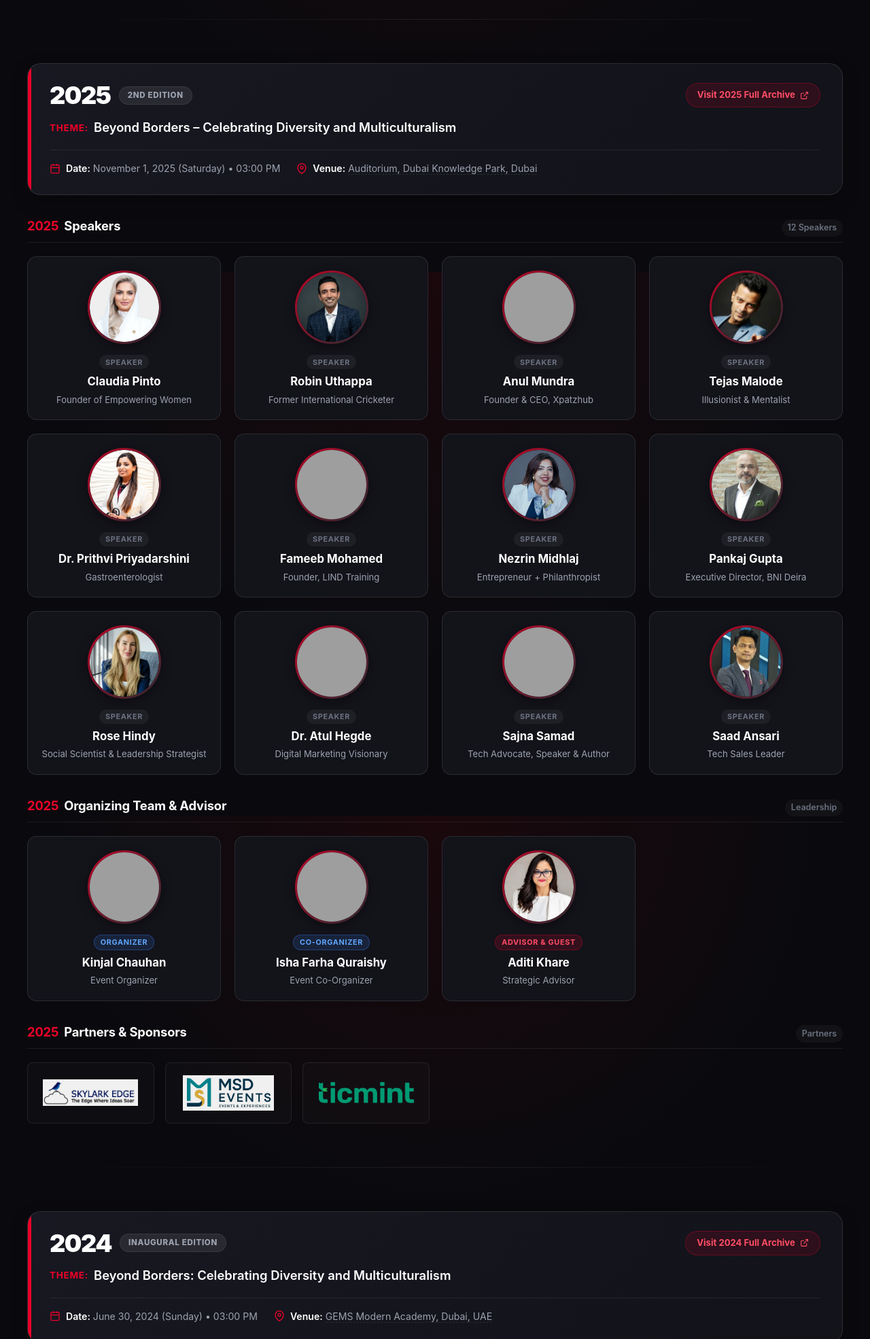
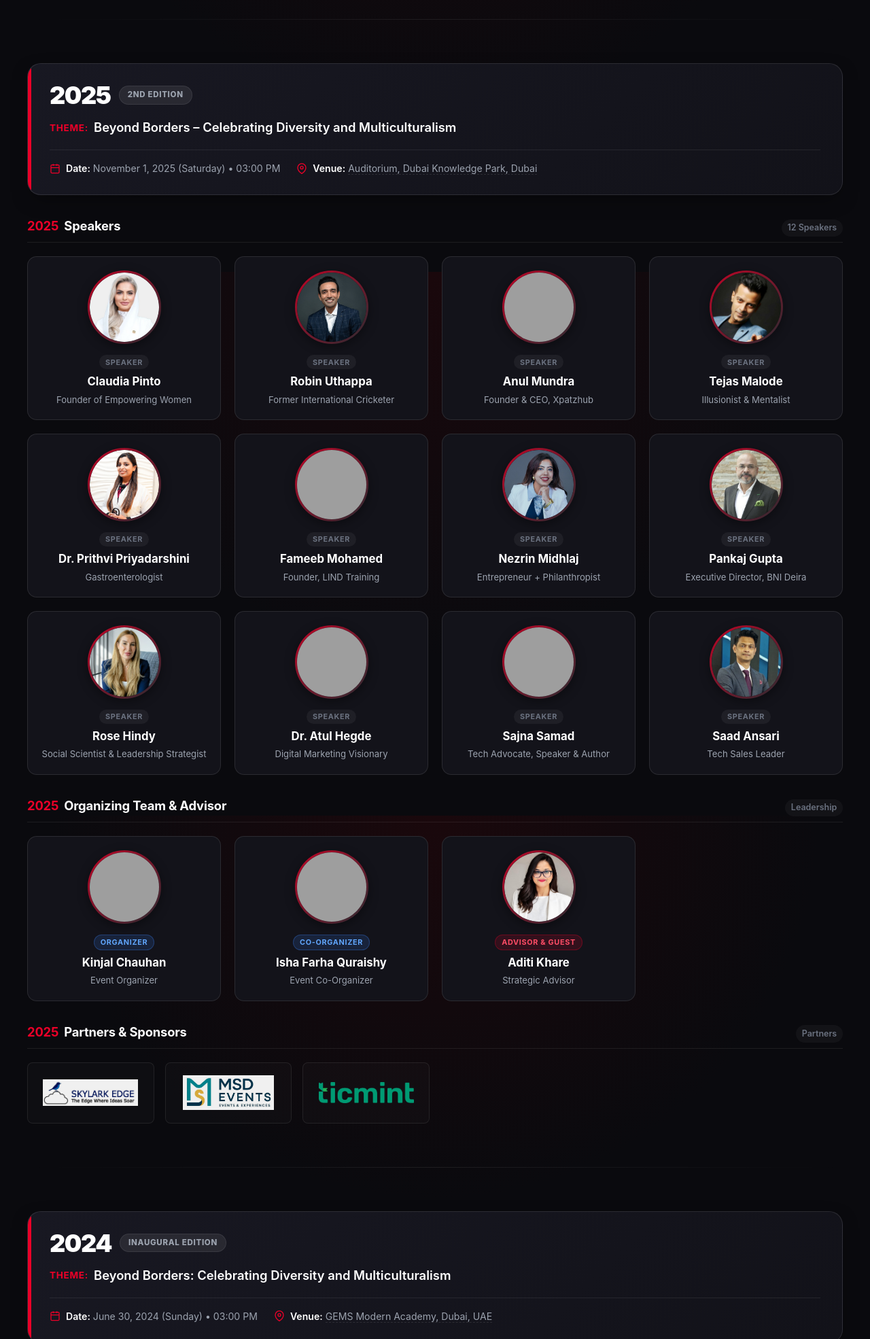
Before and after one commit to wazahat01/Tedx_emirateshills, a plain HTML site: page index.html in a window 1280 px wide. Shown: the part 2800-4770 px from the top of the page at 68% size. Drawn offline with Linux system fonts and the light colour scheme; grey boxes are pictures that could not be loaded.

Commit message:
fix: remove external archive buttons for 2024 and 2025 editions

```diff
--- a/index.html
+++ b/index.html
@@ -419,10 +419,6 @@
             <h2 class="edition-year">2025</h2>
             <span class="edition-status-badge badge-archive">2nd Edition</span>
           </div>
-          <a href="https://2025.tedxemirateshills.com" target="_blank" rel="noopener noreferrer" class="btn-edition-site">
-            <span>Visit 2025 Full Archive</span>
-            <svg width="13" height="13" viewBox="0 0 24 24" fill="none" stroke="currentColor" stroke-width="2"><path d="M18 13v6a2 2 0 0 1-2 2H5a2 2 0 0 1-2-2V8a2 2 0 0 1 2-2h6"></path><polyline points="15 3 21 3 21 9"></polyline><line x1="10" y1="14" x2="21" y2="3"></line></svg>
-          </a>
         </div>
 
         <p class="edition-theme-text">
@@ -644,10 +640,6 @@
             <h2 class="edition-year">2024</h2>
             <span class="edition-status-badge badge-archive">Inaugural Edition</span>
           </div>
-          <a href="https://2024.tedxemirateshills.com" target="_blank" rel="noopener noreferrer" class="btn-edition-site">
-            <span>Visit 2024 Full Archive</span>
-            <svg width="13" height="13" viewBox="0 0 24 24" fill="none" stroke="currentColor" stroke-width="2"><path d="M18 13v6a2 2 0 0 1-2 2H5a2 2 0 0 1-2-2V8a2 2 0 0 1 2-2h6"></path><polyline points="15 3 21 3 21 9"></polyline><line x1="10" y1="14" x2="21" y2="3"></line></svg>
-          </a>
         </div>
 
         <p class="edition-theme-text">
```
